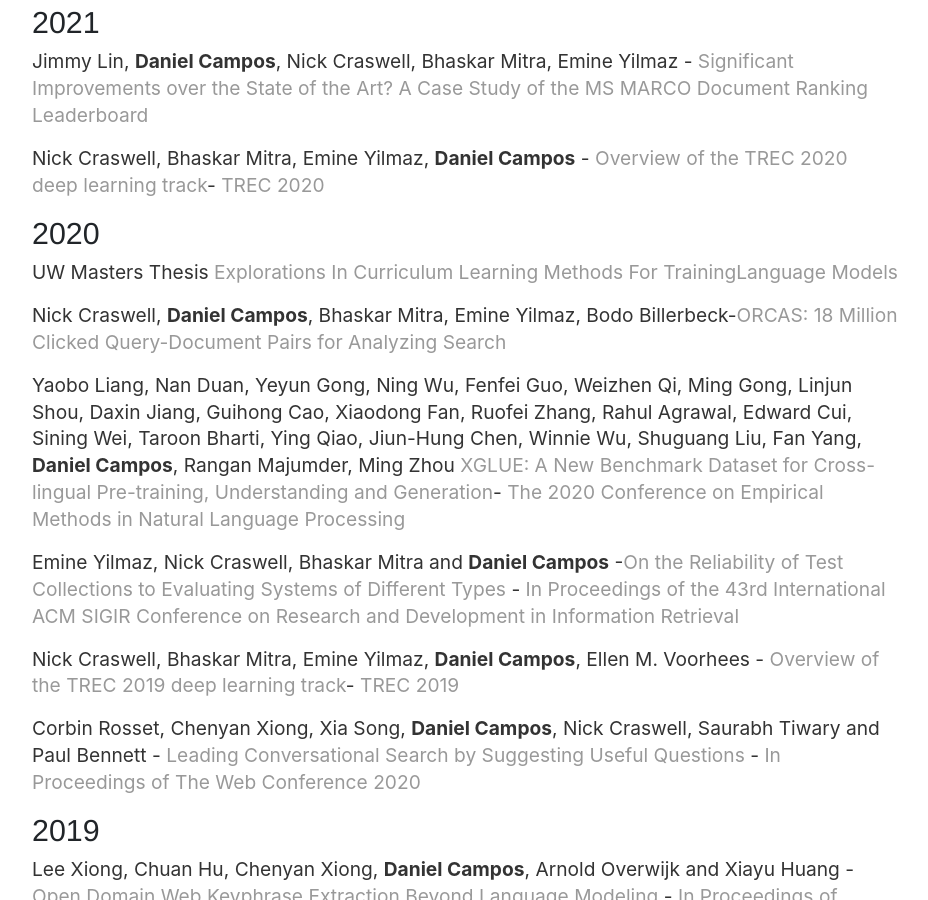
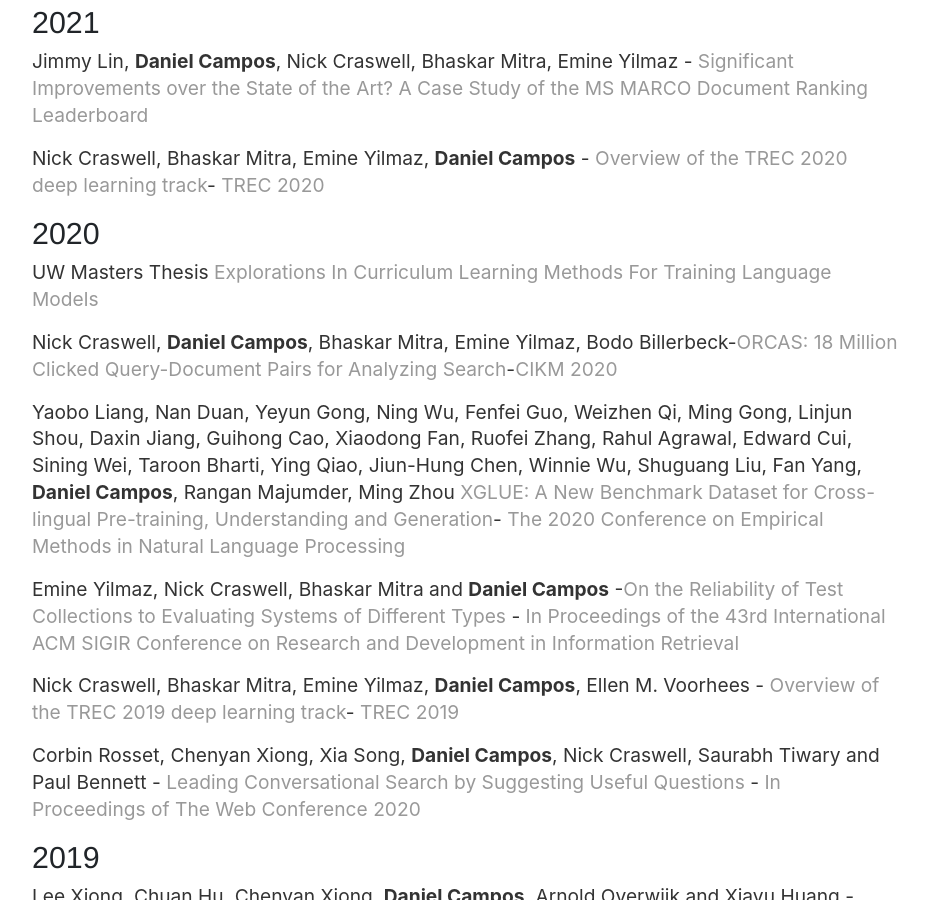
Before and after one commit to spacemanidol/spacemanidol.github.io, a Jekyll site: the page built from cv/index.html, in a window 1280 px wide and 900 px high, scrolled down 511 px. Shown: the whole window, without its empty margins (175-1103 px from the left). Built offline with Jekyll 4.4.1, drawn with Linux system fonts in a browser that asks for light colours; comment, search, counter and statistics services are not loaded.

Commit message:
Update index.html

```diff
--- a/cv/index.html
+++ b/cv/index.html
@@ -19,8 +19,8 @@
 	<p>Jimmy Lin, <strong> Daniel Campos</strong>, Nick Craswell, Bhaskar Mitra, Emine Yilmaz - <a href='https://arxiv.org/abs/2102.12887'>Significant Improvements over the State of the Art? A Case Study of the MS MARCO Document Ranking Leaderboard</a></p>
 	<p>Nick Craswell, Bhaskar Mitra, Emine Yilmaz, <strong> Daniel Campos</strong> - <a href='https://arxiv.org/abs/2102.07662'>Overview of the TREC 2020 deep learning track</a>- <a href='https://trec.nist.gov/tracks.html'>TREC 2020</a></p>
 	<h4>2020</h4>
-	<p>UW Masters Thesis <a href='UWTHESIS.pdf'> Explorations In Curriculum Learning Methods For TrainingLanguage Models</a></p>
-	<p>Nick Craswell, <strong>Daniel Campos</strong>, Bhaskar Mitra, Emine Yilmaz, Bodo Billerbeck-<a href='https://arxiv.org/abs/2006.05324'>ORCAS: 18 Million Clicked Query-Document Pairs for Analyzing Search</a></p>
+	<p>UW Masters Thesis <a href='UWTHESIS.pdf'> Explorations In Curriculum Learning Methods For Training Language Models</a></p>
+	<p>Nick Craswell, <strong>Daniel Campos</strong>, Bhaskar Mitra, Emine Yilmaz, Bodo Billerbeck-<a href='https://arxiv.org/abs/2006.05324'>ORCAS: 18 Million Clicked Query-Document Pairs for Analyzing Search</a>-<a href='https://www.cikm2020.org/'>CIKM 2020</a></p>
 	<p>Yaobo Liang, Nan Duan, Yeyun Gong, Ning Wu, Fenfei Guo, Weizhen Qi, Ming Gong, Linjun Shou, Daxin Jiang, Guihong Cao, Xiaodong Fan, Ruofei Zhang, Rahul Agrawal, Edward Cui, Sining Wei, Taroon Bharti, Ying Qiao, Jiun-Hung Chen, Winnie Wu, Shuguang Liu, Fan Yang, <strong>Daniel Campos</strong>, Rangan Majumder, Ming Zhou <a href='https://arxiv.org/abs/2004.01401'>XGLUE: A New Benchmark Dataset for Cross-lingual Pre-training, Understanding and Generation</a>- <a href='https://2020.emnlp.org/'>The 2020 Conference on Empirical Methods in Natural Language Processing</a></p>
 	<p>Emine Yilmaz, Nick Craswell, Bhaskar Mitra and <strong>Daniel Campos</strong> -<a href='https://arxiv.org/abs/2004.13486'>On the Reliability of Test Collections to Evaluating Systems of Different Types</a>  - <a href='https://sigir.org/sigir2020/'>In Proceedings of the 43rd International ACM SIGIR Conference on Research and Development in Information Retrieval</a></p>
 	<p>Nick Craswell, Bhaskar Mitra, Emine Yilmaz, <strong>Daniel Campos</strong>, Ellen M. Voorhees - <a href='https://arxiv.org/abs/2003.07820'>Overview of the TREC 2019 deep learning track</a>- <a href='https://trec.nist.gov/tracks.html'>TREC 2019</a></p>
```
